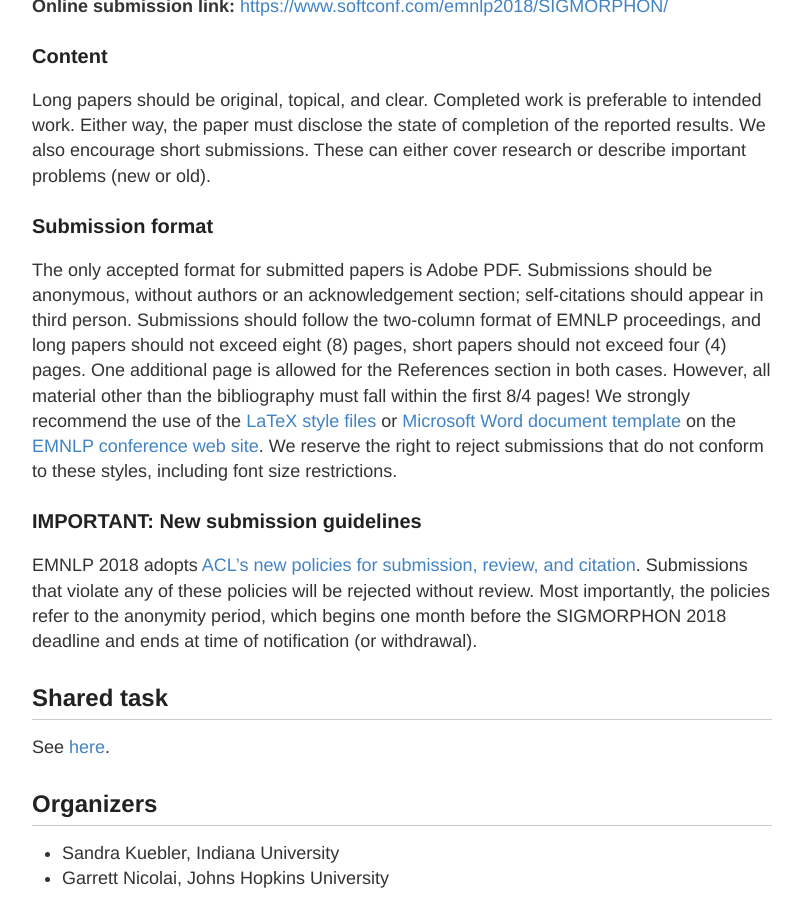
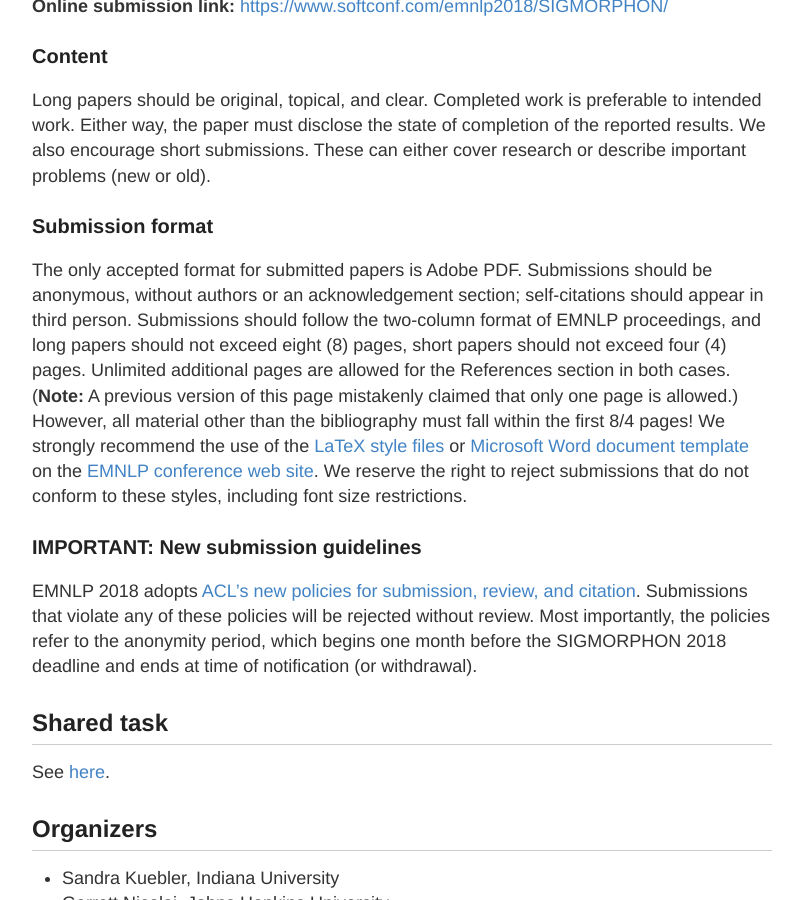
Before and after one commit to sigmorphon/sigmorphon.github.io, a Jekyll site: the page built from workshops/2018.md, in a window 1280 px wide and 900 px high, scrolled down 1432 px. Shown: the whole window, without its empty margins (238-1041 px from the left). Built offline with Jekyll 4.4.1, drawn with Linux system fonts in a browser that asks for light colours.

Commit message:
Update 2018 CFP

```diff
--- a/workshops/2018.md
+++ b/workshops/2018.md
@@ -52,8 +52,8 @@
 or an acknowledgement section; self-citations should appear in third
 person. Submissions should follow the two-column format of EMNLP
 proceedings, and long papers should not exceed eight (8) pages, short
-papers should not exceed four (4) pages. One additional page is
-allowed for the References section in both cases.  However, all
+papers should not exceed four (4) pages. Unlimited additional pages are
+allowed for the References section in both cases. (**Note:** A previous version of this page mistakenly claimed that only one page is allowed.) However, all
 material other than the bibliography must fall within the first 8/4
 pages! We strongly recommend the use of the [LaTeX style files](http://emnlp2018.org/downloads/emnlp18-latex.zip) or
 [Microsoft Word document template](http://emnlp2018.org/downloads/emnlp18-word.zip) on the [EMNLP
```
